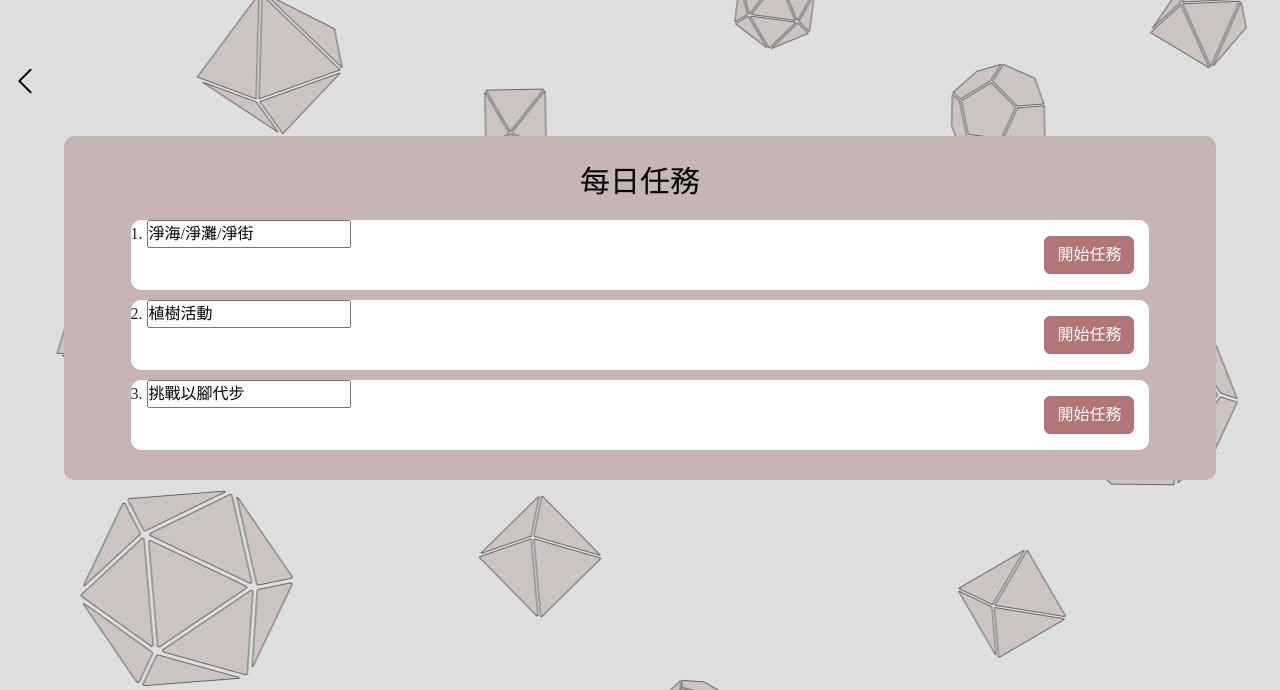
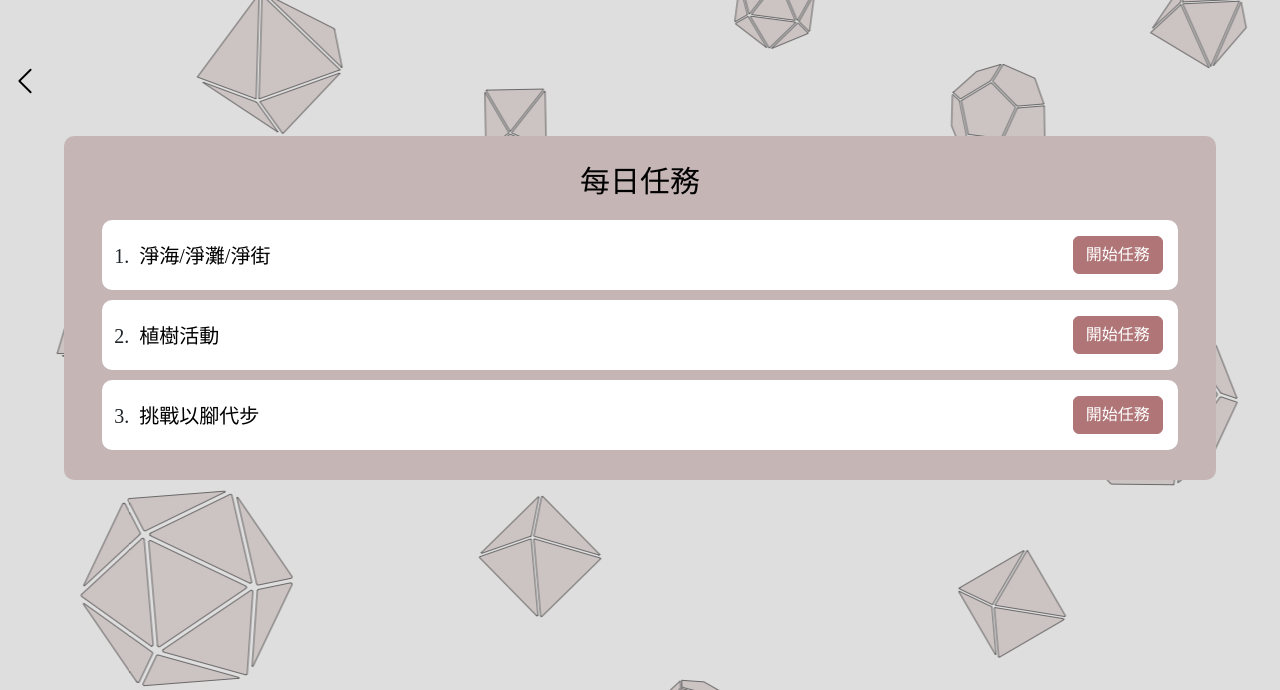
Before and after one commit to PinRay22/sa, a Django app: page /activity/ in a window 1280 px wide. Shown: the part 89-779 px from the top of the page. Run offline with Django 3.2, Linux system fonts and the light colour scheme; data comes from the database, SQL or seed files in the repository; some web fonts are replaced.

Commit message:
Add files via upload

```diff
--- a/static/css/index.css
+++ b/static/css/index.css
@@ -304,11 +304,14 @@ body,button, input, select, textarea,h1 ,h2, h3, h4, h5, h6 {
     border: 0;
 }
 .missions{
-    width: 90%;
+    width: 95%;
     height: 70px;
     background-color: white;
     border-radius: 10px;
     margin:10px auto 0;
+    font-size: 20px;
+    padding-top: 16px;
+    padding-left:12px
 }
 .mis_name{
     float: left;
@@ -320,7 +323,6 @@ body,button, input, select, textarea,h1 ,h2, h3, h4, h5, h6 {
     float: right;
     font-size: 16px;
     margin-right: 15px;
-    margin-top:16px;
 }
 .mis_ing{
     font-size: 20px;
@@ -340,6 +342,15 @@ body,button, input, select, textarea,h1 ,h2, h3, h4, h5, h6 {
     position: relative;
     top:0;
     left: 0;
+}
+.act_title{
+    font-size: 20px;
+    margin: 5px;
+    border: 0;
+    width: 160px;
+}
+.act_title:focus{
+    border: 0;
 }
 @keyframes turnimg{
     0%{transform: rotate(360deg);}
@@ -533,6 +544,19 @@ body,button, input, select, textarea,h1 ,h2, h3, h4, h5, h6 {
     font-size: 24px;
     margin:0;
 }
+.qrimg{
+    width: 200px;
+    height: 200px;
+    border-radius: 10px;
+    margin:20px auto;
+}
+.qrimg>img{
+    width: 100%;
+    position:relative;
+    top:0;
+    left: 0;
+    border-radius: 10px;
+}
 /*消費紀錄*/
 #spendwd{
     font-size: 30px;
```
